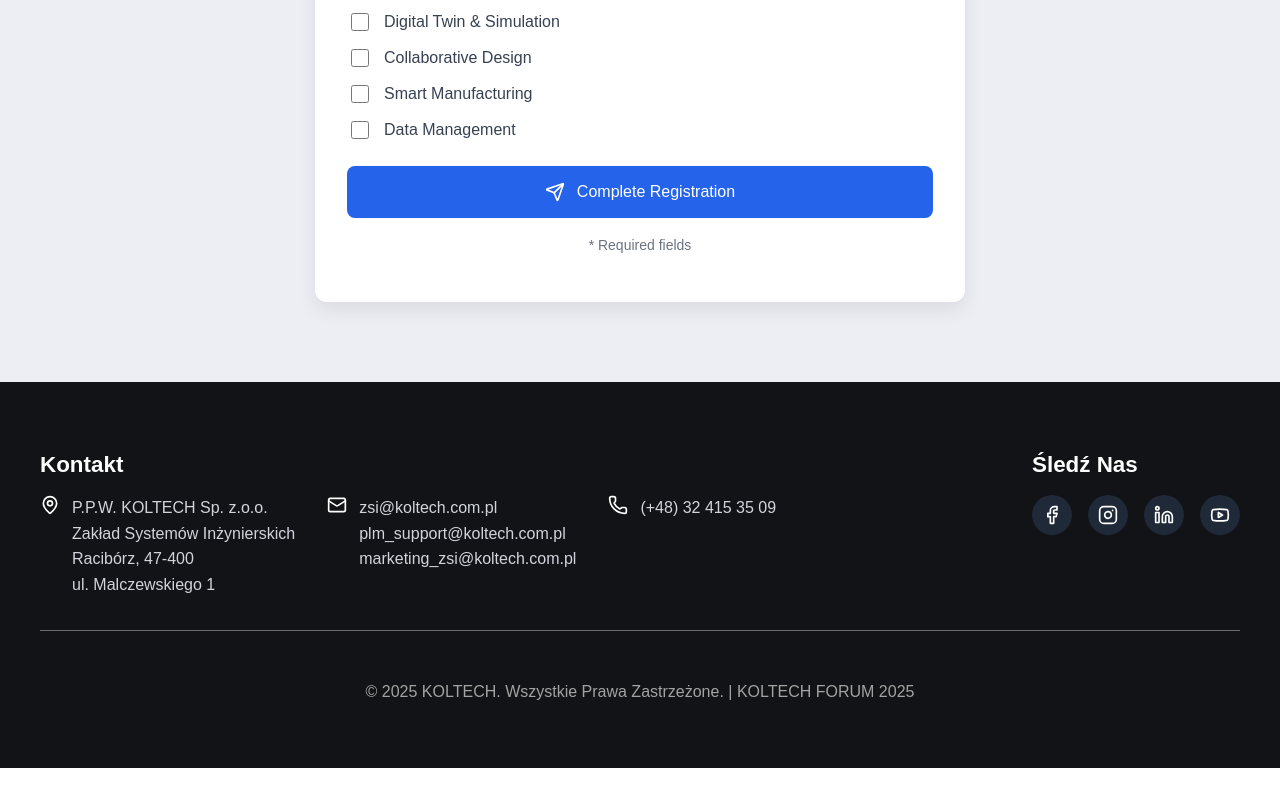
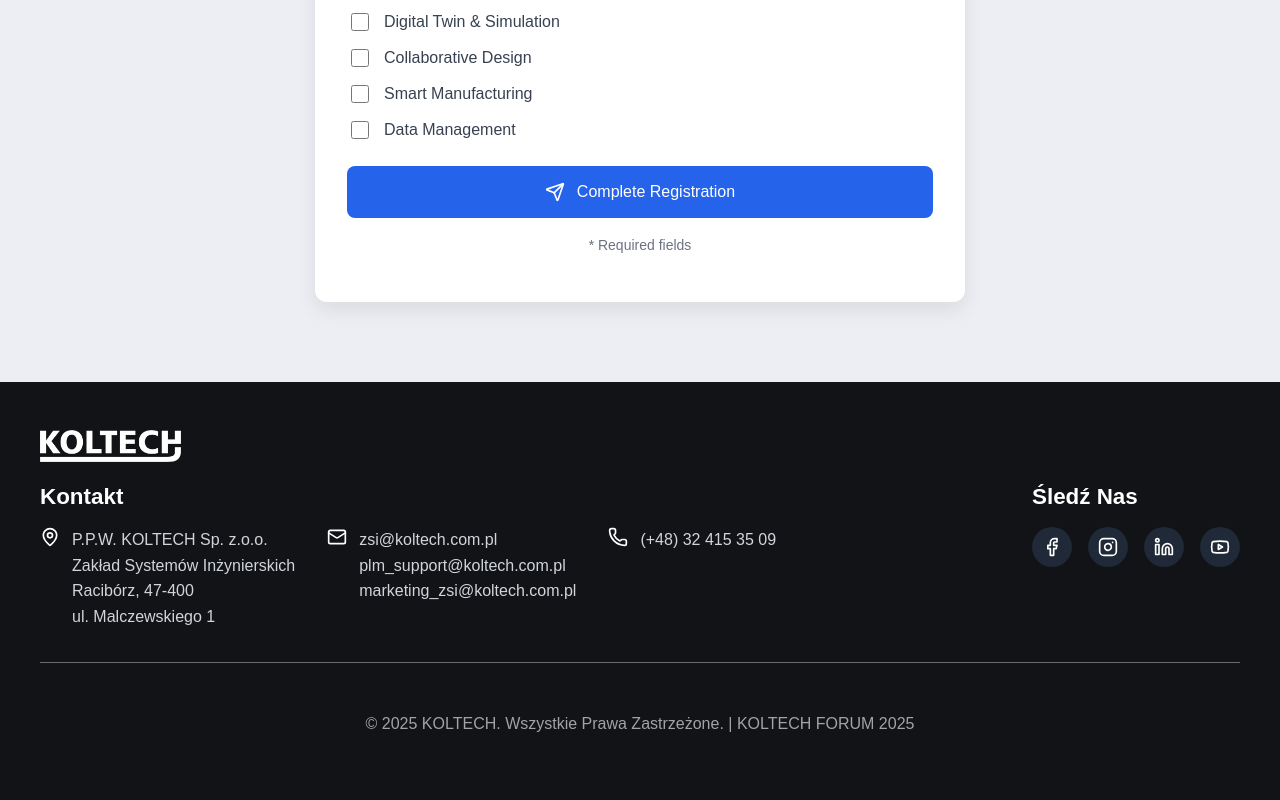
Before and after one commit to koltech-mh/koltech-mh.github.io, a React (Vite) app: page / in a window 1280 px wide. Shown: the part 4294-5094 px from the top of the page. Before the commit the page ends 5062 px from the top, so only its background shows below. Built offline with nearby package versions, Linux system fonts and the light colour scheme.

Commit message:
logo in footer and logo name changes

```diff
--- a/src/components/Footer.css
+++ b/src/components/Footer.css
@@ -130,3 +130,16 @@
   color: #a3a3a3;
   font-size: 0.875rem;
 }
+
+/* LOGO */
+.footer-logo {
+  height: 2rem;
+  width: auto;
+}
+
+.footer-logo img {
+  height: 100%;
+  width: auto;
+  object-fit: contain;
+  cursor: pointer;
+}
--- a/src/components/Footer.tsx
+++ b/src/components/Footer.tsx
@@ -1,10 +1,15 @@
 import { Mail, Phone, MapPin, Linkedin, Facebook, Instagram, Youtube } from 'lucide-react';
 import "./Footer.css";
+import logo from '../assets/img/logo/koltech_logo_white.png';
 
 export function Footer() {
   return (
     <footer className="footer">
       <div className="footer-container">
+
+        <div className='footer-logo'>
+          <img src={logo} onClick={()=>{window.open("https://koltech.com.pl/", "_blank");}} alt="" />
+        </div>
 
         <div className="footer-grid">
 
```
Also changed, not shown: src/assets/img/logo/koltech_logo_original.png (renamed from src/assets/img/logo/koltech_ori.png), src/assets/img/logo/koltech_logo_white.png (renamed from src/assets/img/logo/koltech.png).
